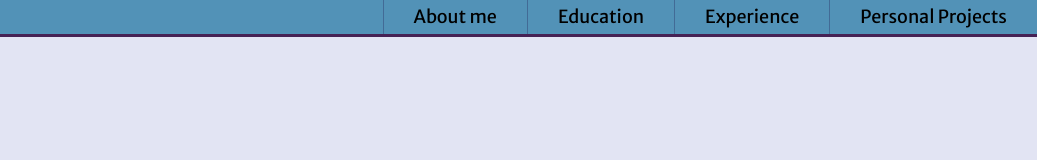
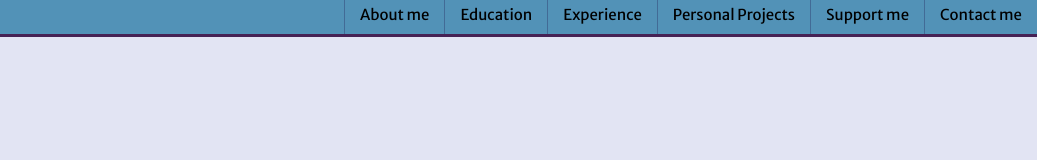
Before and after one commit to afmorenosa/afmorenosa.github.io, a plain HTML site: page index.html in a window 1280 px wide. Shown: the full height of the page, 243-1280 px from the left. Drawn offline with Linux system fonts and the light colour scheme.

Commit message:
Add two new buttons

```diff
--- a/css/home.css
+++ b/css/home.css
@@ -51,6 +51,7 @@
   .slider {
     background-color: #5292B7;
     height: 100%;
+    overflow: hidden;
     transition: 0.5s;
     width: 0;
   }
@@ -75,6 +76,7 @@
   .slider {
     background-color: #5292B7;
     height: 100%;
+    overflow: hidden;
     transition: 0.5s;
     width: 0;
   }
--- a/css/style.css
+++ b/css/style.css
@@ -315,7 +315,7 @@ p {
 .button-text {
   box-sizing: border-box;
   font-family: 'Merriweather Sans', sans-serif;
-  padding: 5px 30px;
+  padding: 5px 15px;
 }
 
 
--- a/index.html
+++ b/index.html
@@ -2,7 +2,7 @@
 <html lang="en">
 <head>
   <meta charset="utf-8">
-  <title>Andres Moreno | Inicio</title>
+  <title>Andres Moreno | Home</title>
 
   <meta name="viewport" content="width=device-width, initial-scale=1.0">
 
@@ -24,10 +24,12 @@
     </a>
 
     <div class="display-inline-block display-right hide-small hide-medium">
-      <a href="#" class="menu-item button-text large left-border float-right">Personal Projects</a>
-      <a href="#" class="menu-item button-text large left-border float-right">Experience</a>
-      <a href="#" class="menu-item button-text large left-border float-right">Education</a>
-      <a href="#" class="menu-item button-text large left-border float-right">About me</a>
+      <a href="#" class="menu-item button-text medium left-border float-right">Contact me</a>
+      <a href="#" class="menu-item button-text medium left-border float-right">Support me</a>
+      <a href="#" class="menu-item button-text medium left-border float-right">Personal Projects</a>
+      <a href="#" class="menu-item button-text medium left-border float-right">Experience</a>
+      <a href="#" class="menu-item button-text medium left-border float-right">Education</a>
+      <a href="#" class="menu-item button-text medium left-border float-right">About me</a>
     </div>
 
     <div class="hide-large">
@@ -44,8 +46,10 @@
     <a href="#" class="display-block menu-item button-text large">Education</a>
     <a href="#" class="display-block menu-item button-text large">Experience</a>
     <a href="#" class="display-block menu-item button-text large">Personal Projects</a>
+    <a href="#" class="display-block menu-item button-text large">Support me</a>
+    <a href="#" class="display-block menu-item button-text large">Contact me</a>
   </div>
 
-  <script src="/js/slider.js" charset="utf-8"></script>
+  <script src="/js/slider.js"></script>
 </body>
 </html>
```
